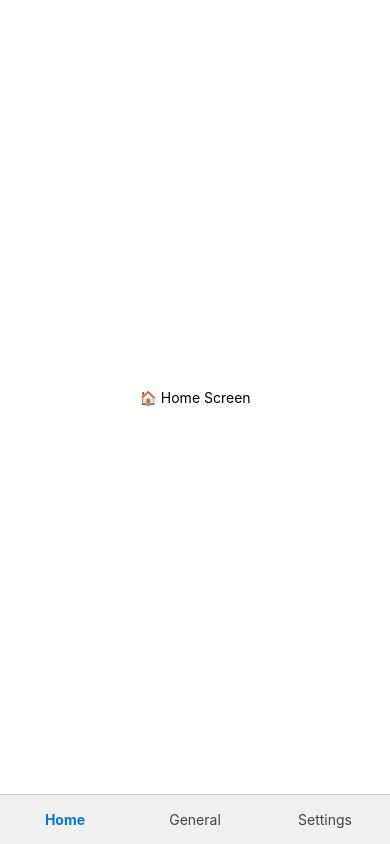
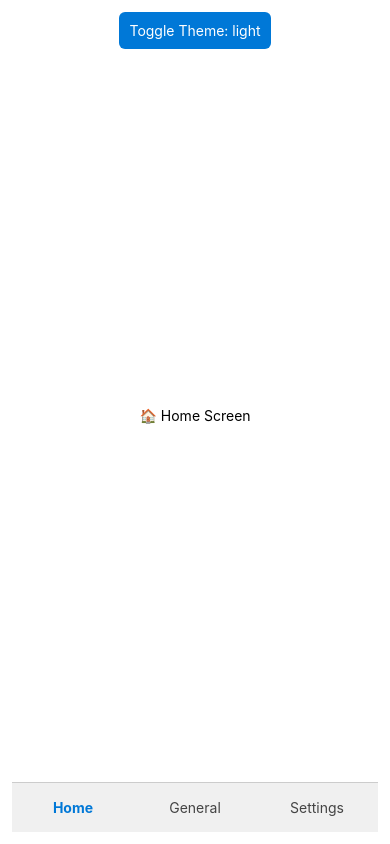
Before and after one commit to arkash55/talkable_windows, a React Native app: screen / in a window 390 px wide. Built offline with nearby package versions, Linux system fonts and the light colour scheme.

Commit message:
deleted redundant files and added dark/light mode

```diff
--- a/src/App.tsx
+++ b/src/App.tsx
@@ -1,11 +1,21 @@
+// App.tsx
 import React from 'react';
 import { SafeAreaView } from 'react-native';
-import Tabs from './tabs/Tabs';
+import { ThemeProvider } from './contexts/ThemeContext';
+import ThemeToggle from './components/themeToggle';
+import RootLayout from './RootLayout';
+import Tabs from './components/tabs/Tabs';
+
 
 export default function App() {
   return (
-    <SafeAreaView style={{ flex: 1 }}>
-      <Tabs />
-    </SafeAreaView>
+    <ThemeProvider>
+      <SafeAreaView style={{ flex: 1 }}>
+        <RootLayout>
+          <ThemeToggle />
+          <Tabs />
+        </RootLayout>
+      </SafeAreaView>
+    </ThemeProvider>
   );
 }
--- /dev/null
+++ b/src/RootLayout.tsx
@@ -0,0 +1,25 @@
+// layout/RootLayout.tsx
+import { useTheme } from './contexts/ThemeContext';
+
+import React from 'react';
+import { View, StyleSheet } from 'react-native';
+
+
+const RootLayout: React.FC<{ children: React.ReactNode }> = ({ children }) => {
+  const { theme } = useTheme();
+
+  return (
+    <View style={[styles.container, { backgroundColor: theme.colors.background }]}>
+      {children}
+    </View>
+  );
+};
+
+const styles = StyleSheet.create({
+  container: {
+    flex: 1,
+    padding: 12,
+  },
+});
+
+export default RootLayout;
--- a/src/tabs/Tabs.tsx
+++ b/src/components/tabs/Tabs.tsx
@@ -1,9 +1,9 @@
 import React, { useState } from 'react';
 import { View } from 'react-native';
-import HomeScreen from './HomeScreen';
-import SettingsScreen from './SettingsScreen';
+import HomeScreen from '../../screens/HomeScreen';
+import SettingsScreen from '../../screens/SettingsScreen';
 import TabBar from './TabBar';
-import GeneralScreen from './GeneralScreen';
+import GeneralScreen from '../../screens/GeneralScreen';
 
 export default function Tabs() {
   const [selectedTab, setSelectedTab] = useState<'home' | 'settings' | 'general'>('home');
--- /dev/null
+++ b/src/components/themeToggle.tsx
@@ -0,0 +1,29 @@
+import React from 'react';
+import { Pressable, Text, StyleSheet } from 'react-native';
+import { useTheme } from '../contexts/ThemeContext';
+
+export default function ThemeToggle() {
+  const { mode, setMode } = useTheme();
+
+  const toggle = () => {
+    setMode(mode === 'light' ? 'dark' : 'light');
+  };
+
+  return (
+    <Pressable onPress={toggle} style={styles.button}>
+      <Text style={styles.text}>Toggle Theme: {mode}</Text>
+    </Pressable>
+  );
+}
+
+const styles = StyleSheet.create({
+  button: {
+    padding: 10,
+    backgroundColor: '#0078D7',
+    borderRadius: 6,
+    alignSelf: 'center',
+  },
+  text: {
+    color: '#fff',
+  },
+});
--- /dev/null
+++ b/src/contexts/ThemeContext.tsx
@@ -0,0 +1,30 @@
+// theme/ThemeContext.tsx
+import React, { createContext, useContext, useState } from 'react';
+
+import { Theme } from '@react-navigation/native';
+import { LightTheme, DarkTheme } from '../theme/theme';
+
+type ThemeMode = 'light' | 'dark';
+
+const ThemeContext = createContext<{
+  theme: Theme;
+  mode: ThemeMode;
+  setMode: (mode: ThemeMode) => void;
+}>({
+  theme: LightTheme,
+  mode: 'light',
+  setMode: () => {},
+});
+
+export const useTheme = () => useContext(ThemeContext);
+
+export const ThemeProvider: React.FC<{ children: React.ReactNode }> = ({ children }) => {
+  const [mode, setMode] = useState<ThemeMode>('light');
+  const theme = mode === 'light' ? LightTheme : DarkTheme;
+
+  return (
+    <ThemeContext.Provider value={{ theme, mode, setMode }}>
+      {children}
+    </ThemeContext.Provider>
+  );
+};
--- a/src/tabs/GeneralScreen.tsx
+++ /dev/null
@@ -1,11 +0,0 @@
-// HomeScreen.tsx
-import React from 'react';
-import { View, Text } from 'react-native';
-
-export default function GeneralScreen() {
-  return (
-    <View style={{ flex: 1, justifyContent: 'center', alignItems: 'center' }}>
-      <Text>🏠 General Screen</Text>
-    </View>
-  );
-}
--- a/src/tabs/HomeScreen.tsx
+++ /dev/null
@@ -1,11 +0,0 @@
-// HomeScreen.tsx
-import React from 'react';
-import { View, Text } from 'react-native';
-
-export default function HomeScreen() {
-  return (
-    <View style={{ flex: 1, justifyContent: 'center', alignItems: 'center' }}>
-      <Text>🏠 Home Screen</Text>
-    </View>
-  );
-}
--- a/src/tabs/SettingsScreen.tsx
+++ /dev/null
@@ -1,11 +0,0 @@
-// HomeScreen.tsx
-import React from 'react';
-import { View, Text } from 'react-native';
-
-export default function SettingsScreen() {
-  return (
-    <View style={{ flex: 1, justifyContent: 'center', alignItems: 'center' }}>
-      <Text>🏠 Settings Screen</Text>
-    </View>
-  );
-}
--- /dev/null
+++ b/src/theme/theme.ts
@@ -0,0 +1,62 @@
+// theme/theme.ts
+import { Theme } from '@react-navigation/native';
+
+export const LightTheme: Theme = {
+  dark: false,
+  colors: {
+    primary: '#007bff',
+    background: '#ffffff',
+    card: '#f8f9fa',
+    text: '#000000',
+    border: '#dddddd',
+    notification: '#ff453a',
+  },
+  fonts: {
+    regular: {
+      fontFamily: 'Segoe UI',
+      fontWeight: 'normal',
+    },
+    medium: {
+      fontFamily: 'Segoe UI Semibold',
+      fontWeight: 'normal',
+    },
+    bold: {
+      fontFamily: 'Segoe UI Bold',
+      fontWeight: 'bold',
+    },
+    heavy: {
+      fontFamily: 'Segoe UI Black',
+      fontWeight: 'bold',
+    },
+  },
+};
+
+export const DarkTheme: Theme = {
+  dark: true,
+  colors: {
+    primary: '#0a84ff',
+    background: '#000000',
+    card: '#1c1c1e',
+    text: '#ffffff',
+    border: '#272729',
+    notification: '#ff453a',
+  },
+  fonts: {
+    regular: {
+      fontFamily: 'Segoe UI',
+      fontWeight: 'normal',
+    },
+    medium: {
+      fontFamily: 'Segoe UI Semibold',
+      fontWeight: 'normal',
+    },
+    bold: {
+      fontFamily: 'Segoe UI Bold',
+      fontWeight: 'bold',
+    },
+    heavy: {
+      fontFamily: 'Segoe UI Black',
+      fontWeight: 'bold',
+    },
+  },
+};
```
Also changed, not shown: package.json (+7 -2 lines), src/components/tabs/TabBar.tsx (renamed from src/tabs/TabBar.tsx), 1 other file (tests, documents, lock files or other folders).
